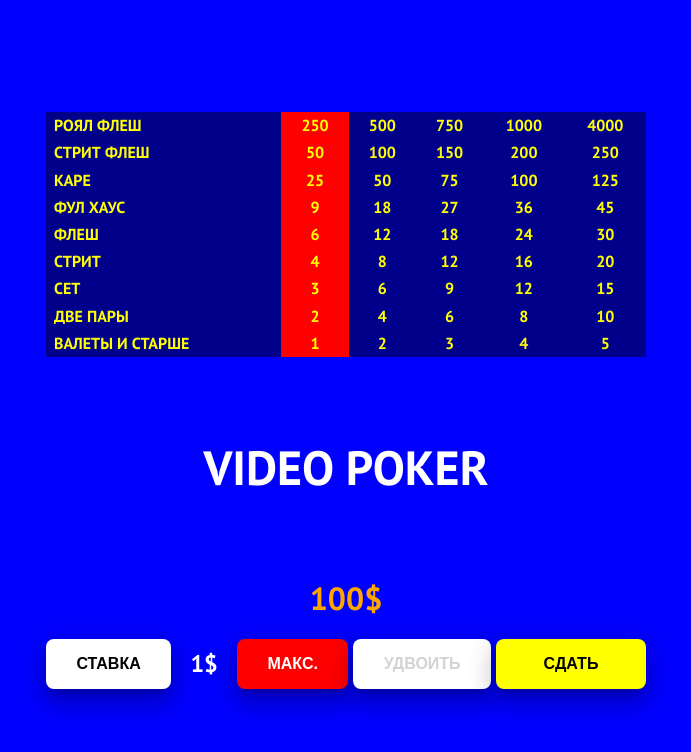
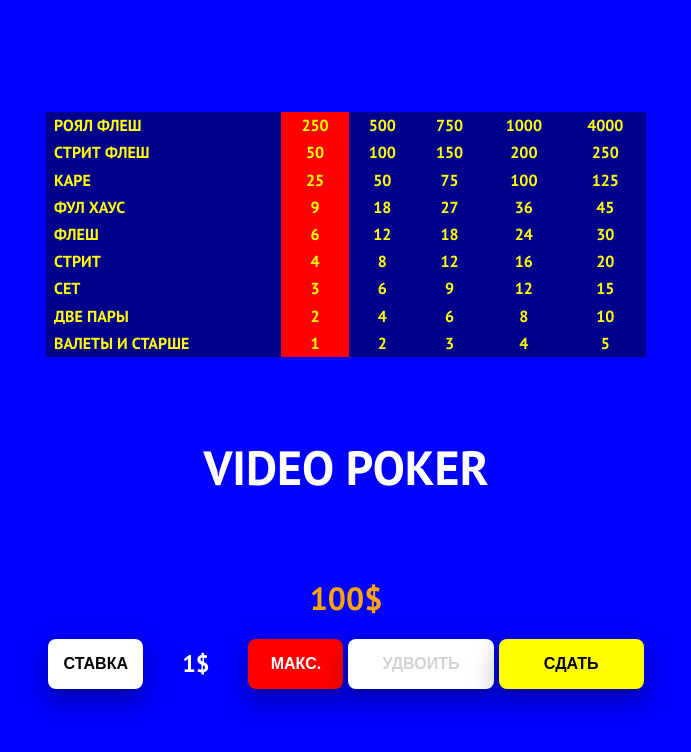
Before and after one commit to danielchacon/video-poker, a React (Create React App) app: page / in a window 1280 px wide. Shown: the top 752 px of the page, without its empty margins (294-985 px from the left). Built offline with nearby package versions, Linux system fonts and the light colour scheme.

Commit message:
Modify styles

```diff
--- a/src/components/button.scss
+++ b/src/components/button.scss
@@ -1,7 +1,7 @@
 @import '../assets/styles/variables';
 .button {
     border: 0;
-    padding: 1em;
+    padding: 1em 0.5em;
     background-color: $color-5;
     color: $color-6;
     box-shadow: 0 8px 9px -5px #0003, 0 15px 22px 2px #00000024, 0 6px 28px 5px #0000001f;
--- a/src/components/tools.scss
+++ b/src/components/tools.scss
@@ -1,9 +1,13 @@
 @import '../assets/styles/variables';
 .tools {
     display: grid;
-    grid-template-columns: repeat(4, auto) 150px;
+    grid-template-columns: repeat(3, (50% / 3)) repeat(2, 25%);
     align-items: center;
-    gap: 5px;
+    margin: 0 -0.25px;
+
+    &__item {
+        padding: 0 2.5px;
+    }
 
     &__bet {
         color: $color-5;
--- a/src/components/tools.tsx
+++ b/src/components/tools.tsx
@@ -21,7 +21,7 @@ export const Tools = observer((props: Props) => {
 
     return (
         <div className="tools">
-            <div>
+            <div className="tools__item">
                 <Button
                     disabled={gameIsOn}
                     onClickCallback={props.raiseBetCallback}
@@ -29,8 +29,10 @@ export const Tools = observer((props: Props) => {
                     Ставка
                 </Button>
             </div>
-            <div className="tools__bet">{bet}$</div>
-            <div>
+            <div className="tools__item">
+                <div className="tools__bet">{bet}$</div>
+            </div>
+            <div className="tools__item">
                 <Button
                     theme="alert"
                     disabled={gameIsOn}
@@ -39,7 +41,7 @@ export const Tools = observer((props: Props) => {
                     Макс.
                 </Button>
             </div>
-            <div>
+            <div className="tools__item">
                 <Button
                     disabled={!(ranking !== null && gameIsOn === false)}
                     onClickCallback={props.doubleCallback}
@@ -47,7 +49,7 @@ export const Tools = observer((props: Props) => {
                     Удвоить
                 </Button>
             </div>
-            <div>
+            <div className="tools__item">
                 <Button
                     theme="primary"
                     disabled={gameIsOn && isDoubleMode}
```
